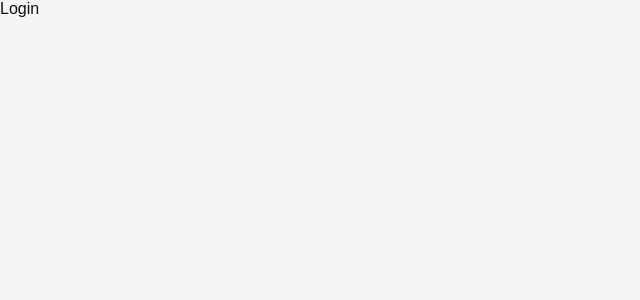
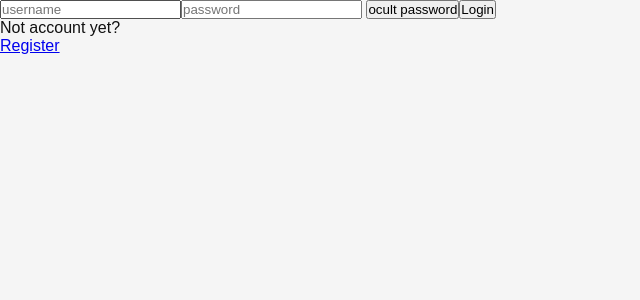
Before and after one commit to elizoo12/frontHamburguesas, a React (Vite) app: page /login in a window 1280 px wide. Shown: the top 300 px of the page, without its empty margins (0-640 px from the left). Built offline with nearby package versions, Linux system fonts and the light colour scheme; a web font is replaced by a local one.

Commit message:
login funcional

```diff
--- a/src/pages/Login.jsx
+++ b/src/pages/Login.jsx
@@ -1,5 +1,26 @@
+import { useRef, useState } from "react";
+import { Link } from "react-router-dom";
+import { login } from "../services/apiHamburguesa";
+
 const Login = () => {
-  return <div>Login</div>;
+
+  const usernameRef=useRef(null);
+  const passwordRef=useRef(null);
+  const [viewPassword,setViewPassword]=useState(true);
+
+
+  return(
+    <>
+    <input type="text" placeholder="username" ref={usernameRef} />
+    <input type={viewPassword?"text":"password"} placeholder="password" ref={passwordRef} /> <button onClick={()=>{setViewPassword(!viewPassword)}}>{viewPassword?"ocult password":"show password"}</button>
+    <button
+    onClick={async()=>await login(usernameRef.current.value,passwordRef.current.value)}
+    >Login</button>
+
+    <p>Not account yet?</p>
+    <Link to="/register">Register</Link>
+    </>
+  );
 };
 
 export default Login;
--- a/src/pages/Register.jsx
+++ b/src/pages/Register.jsx
@@ -1,5 +1,23 @@
 const Register = () => {
-  return <div>Register</div>;
+
+
+  const usernameRef=useRef(null);
+  const passwordRef=useRef(null);
+  const [viewPassword,setViewPassword]=useState(true);
+
+
+
+  return(
+    <>
+    <input type="text" placeholder="username" ref={usernameRef} />
+    <input type={viewPassword?"text":"password"} placeholder="password" ref={passwordRef} /> <button onClick={()=>{setViewPassword(!viewPassword)}}>{viewPassword?"ocult password":"show password"}</button>
+     <input type={viewPassword?"text":"password"} placeholder="confirm password" ref={passwordRef} />
+    <button>Login</button>
+
+    <p>Not account yet?</p>
+    <Link to="/register">Register</Link>
+    </>
+  );
 };
 
 export default Register;
--- a/src/services/apiHamburguesa.js
+++ b/src/services/apiHamburguesa.js
@@ -1 +1,18 @@
 import { instance } from "./conexion";
+
+
+export const login = async (username, password) => {
+  console.log(username, password)
+    const token = btoa(username + ":" + password);
+    console.log(token)
+    const response = await instance.post("/login",{},
+    {
+        headers: {
+            "Content-Type": "application/json",
+            Authorization: "basic " + token,
+        },
+    });
+    console.log(response)
+    instance.defaults.headers.common.Authorization = `Bearer ${response.data.resp}`;
+
+}
--- a/src/services/conexion.js
+++ b/src/services/conexion.js
@@ -1,2 +1,2 @@
 import axios from 'axios';
-export const instance = axios.create({ baseURL: 'http://localhost:8082' });
+export const instance = axios.create({ baseURL: 'http://localhost:8083' });
```
